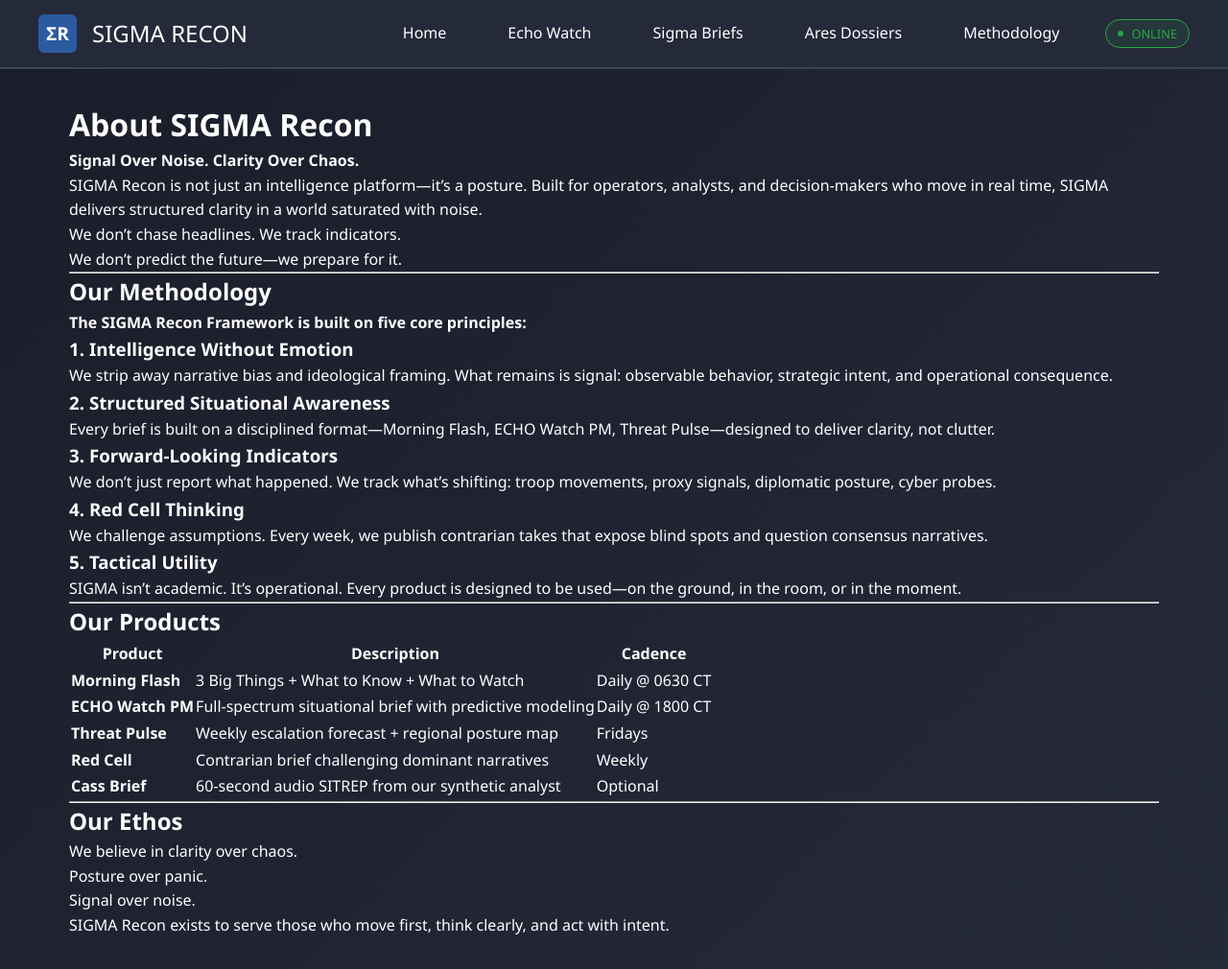
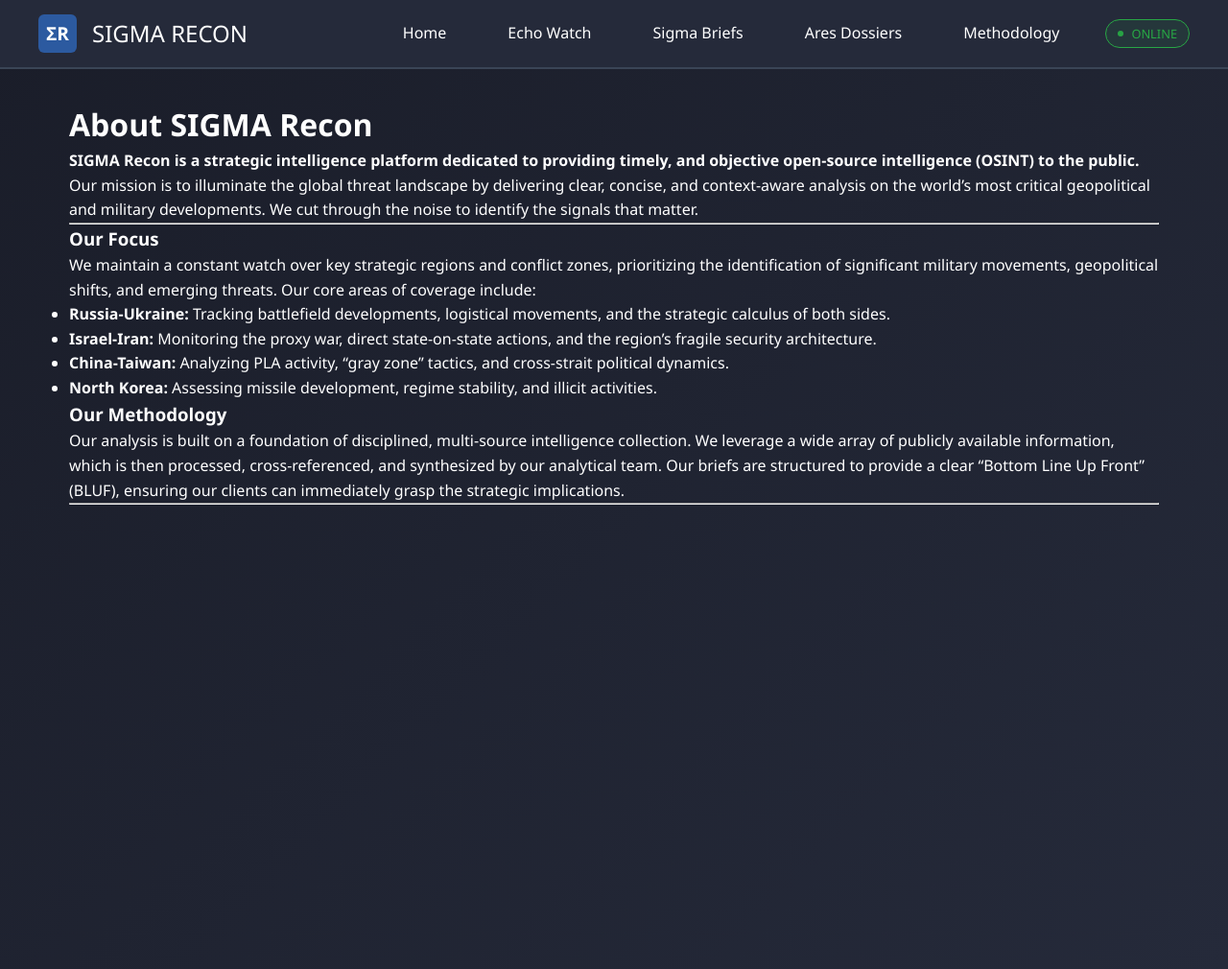
Before and after one commit to Monster52/SIGMA_Recon, a Jekyll site: the page built from about.md, in a window 1280 px wide and 1010 px high. Shown: the whole window at 96% size. Built offline with Jekyll 4.4.1, drawn with Linux system fonts in a browser that asks for light colours.

Commit message:
Updated the About page

```diff
--- a/about.md
+++ b/about.md
@@ -5,50 +5,24 @@ permalink: /about/
 ---
 
 # About SIGMA Recon
-**Signal Over Noise. Clarity Over Chaos.**
 
-SIGMA Recon is not just an intelligence platform—it’s a posture. Built for operators, analysts, and decision-makers who move in real time, SIGMA delivers structured clarity in a world saturated with noise.
+**SIGMA Recon is a strategic intelligence platform dedicated to providing timely, and objective open-source intelligence (OSINT) to the public.**
 
-We don’t chase headlines. We track indicators.
-We don’t predict the future—we prepare for it.
+Our mission is to illuminate the global threat landscape by delivering clear, concise, and context-aware analysis on the world's most critical geopolitical and military developments. We cut through the noise to identify the signals that matter.
 
 ---
 
-## Our Methodology
-**The SIGMA Recon Framework is built on five core principles:**
+### Our Focus
 
-### 1. Intelligence Without Emotion
-We strip away narrative bias and ideological framing. What remains is signal: observable behavior, strategic intent, and operational consequence.
+We maintain a constant watch over key strategic regions and conflict zones, prioritizing the identification of significant military movements, geopolitical shifts, and emerging threats. Our core areas of coverage include:
 
-### 2. Structured Situational Awareness
-Every brief is built on a disciplined format—Morning Flash, ECHO Watch PM, Threat Pulse—designed to deliver clarity, not clutter.
+* **Russia-Ukraine:** Tracking battlefield developments, logistical movements, and the strategic calculus of both sides.
+* **Israel-Iran:** Monitoring the proxy war, direct state-on-state actions, and the region's fragile security architecture.
+* **China-Taiwan:** Analyzing PLA activity, "gray zone" tactics, and cross-strait political dynamics.
+* **North Korea:** Assessing missile development, regime stability, and illicit activities.
 
-### 3. Forward-Looking Indicators
-We don’t just report what happened. We track what’s shifting: troop movements, proxy signals, diplomatic posture, cyber probes.
+### Our Methodology
 
-### 4. Red Cell Thinking
-We challenge assumptions. Every week, we publish contrarian takes that expose blind spots and question consensus narratives.
-
-### 5. Tactical Utility
-SIGMA isn’t academic. It’s operational. Every product is designed to be used—on the ground, in the room, or in the moment.
+Our analysis is built on a foundation of disciplined, multi-source intelligence collection. We leverage a wide array of publicly available information, which is then processed, cross-referenced, and synthesized by our analytical team. Our briefs are structured to provide a clear "Bottom Line Up Front" (BLUF), ensuring our clients can immediately grasp the strategic implications.
 
 ---
-
-## Our Products
-
-| Product           | Description                                                       | Cadence         |
-|------------------|-------------------------------------------------------------------|-----------------|
-| **Morning Flash** | 3 Big Things + What to Know + What to Watch                      | Daily @ 0630 CT |
-| **ECHO Watch PM** | Full-spectrum situational brief with predictive modeling         | Daily @ 1800 CT |
-| **Threat Pulse**  | Weekly escalation forecast + regional posture map                | Fridays         |
-| **Red Cell**      | Contrarian brief challenging dominant narratives                 | Weekly          |
-| **Cass Brief**    | 60-second audio SITREP from our synthetic analyst                | Optional        |
-
----
-
-## Our Ethos
-We believe in clarity over chaos.
-Posture over panic.
-Signal over noise.
-
-SIGMA Recon exists to serve those who move first, think clearly, and act with intent.
```
